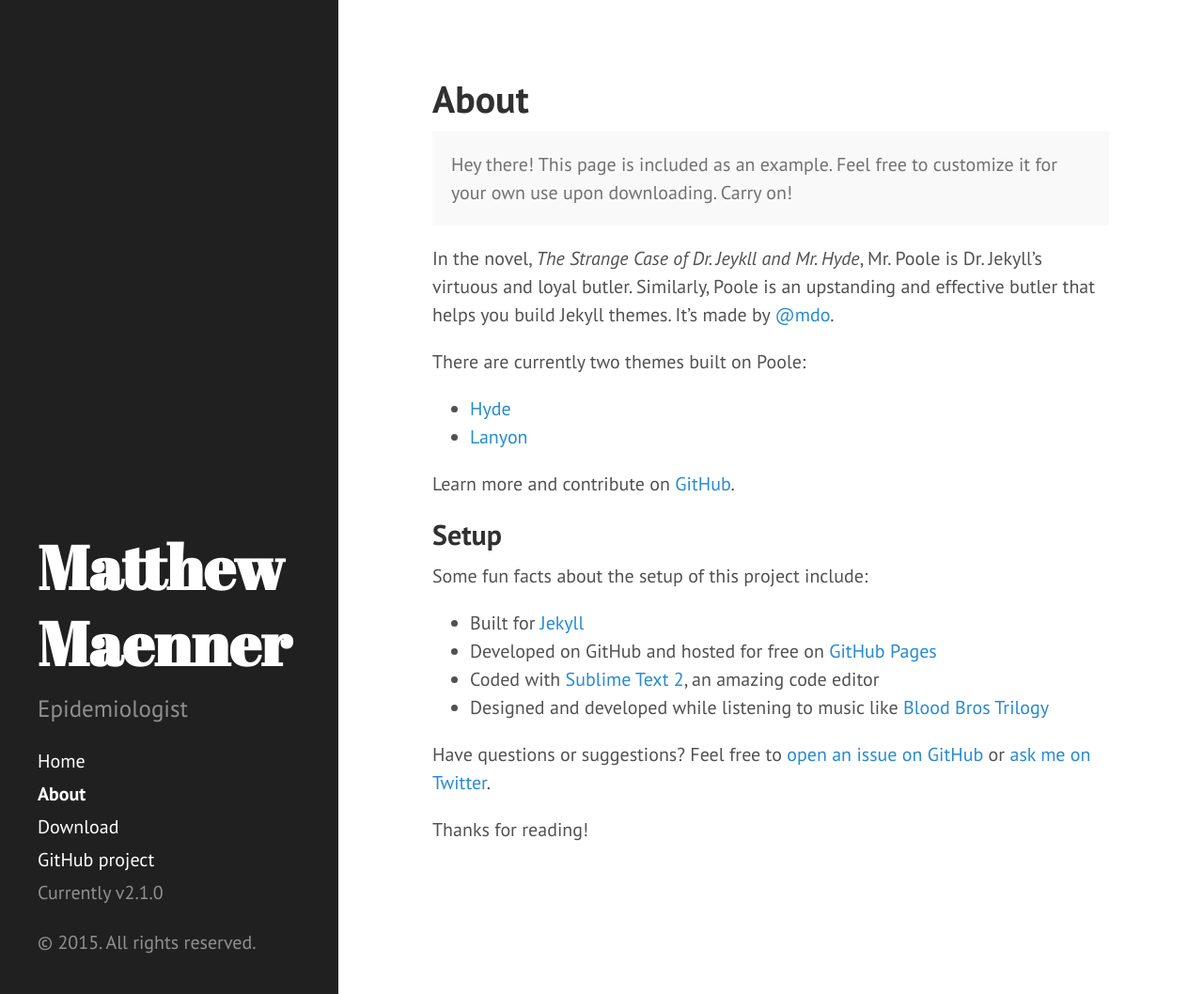
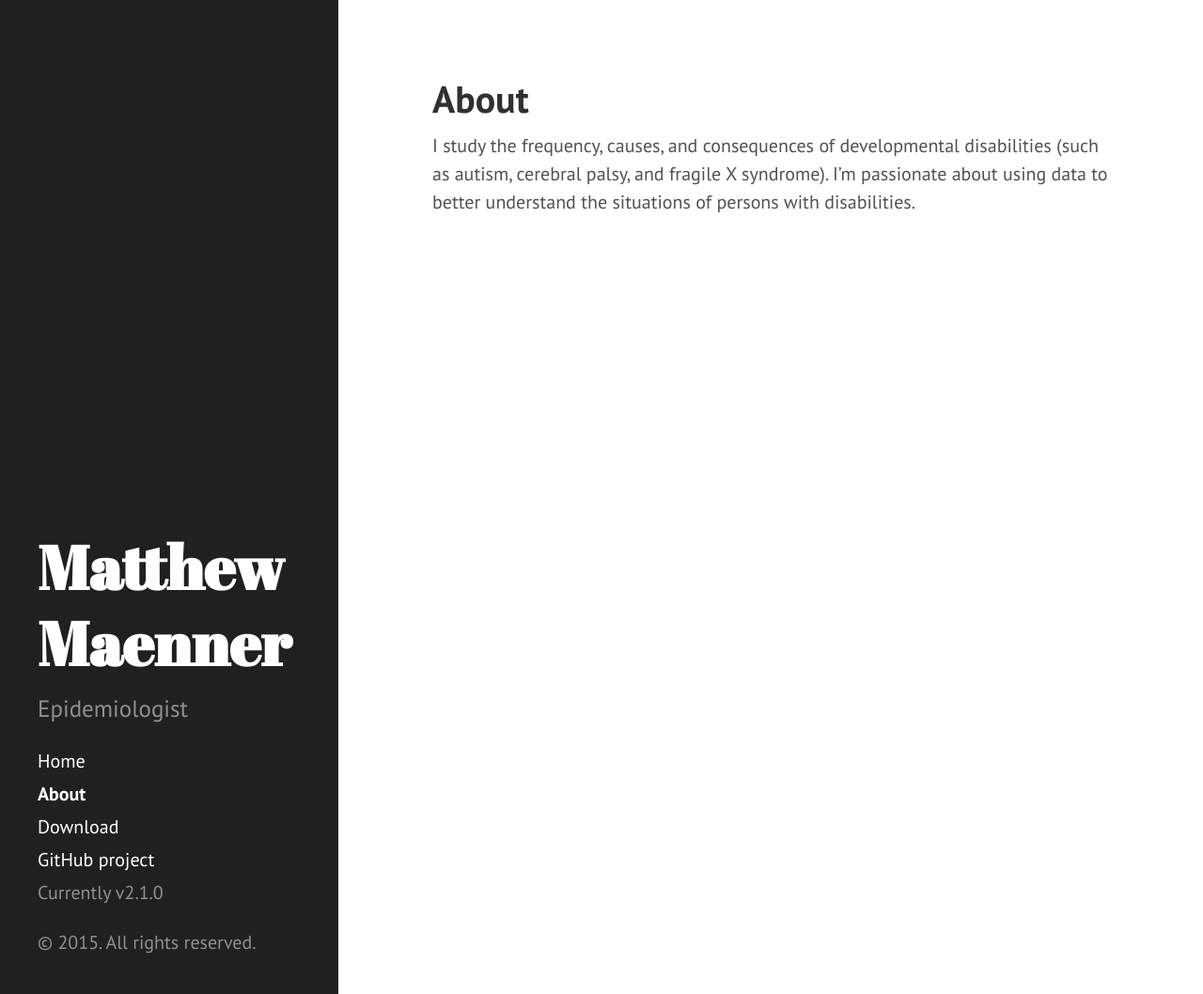
Before and after one commit to mjmaenner/mjmaenner.github.io, a Jekyll site: the page built from index.md, in a window 1280 px wide and 1058 px high. Shown: the whole window at 94% size. Built offline with Jekyll 4.4.1, drawn with Linux system fonts in a browser that asks for light colours; Markdown is read by kramdown in place of the engine named in the settings.

Commit message:
Update index.md

```diff
--- a/index.md
+++ b/index.md
@@ -3,28 +3,4 @@ layout: page
 title: About
 ---
 
-<p class="message">
-  Hey there! This page is included as an example. Feel free to customize it for your own use upon downloading. Carry on!
-</p>
-
-In the novel, *The Strange Case of Dr. Jeykll and Mr. Hyde*, Mr. Poole is Dr. Jekyll's virtuous and loyal butler. Similarly, Poole is an upstanding and effective butler that helps you build Jekyll themes. It's made by [@mdo](https://twitter.com/mdo).
-
-There are currently two themes built on Poole:
-
-* [Hyde](http://hyde.getpoole.com)
-* [Lanyon](http://lanyon.getpoole.com)
-
-Learn more and contribute on [GitHub](https://github.com/poole).
-
-## Setup
-
-Some fun facts about the setup of this project include:
-
-* Built for [Jekyll](http://jekyllrb.com)
-* Developed on GitHub and hosted for free on [GitHub Pages](https://pages.github.com)
-* Coded with [Sublime Text 2](http://sublimetext.com), an amazing code editor
-* Designed and developed while listening to music like [Blood Bros Trilogy](https://soundcloud.com/maddecent/sets/blood-bros-series)
-
-Have questions or suggestions? Feel free to [open an issue on GitHub](https://github.com/poole/issues/new) or [ask me on Twitter](https://twitter.com/mdo).
-
-Thanks for reading!
+I study the frequency, causes, and consequences of developmental disabilities (such as autism, cerebral palsy, and fragile X syndrome).  I’m passionate about using data to better understand the situations of persons with disabilities.
```
